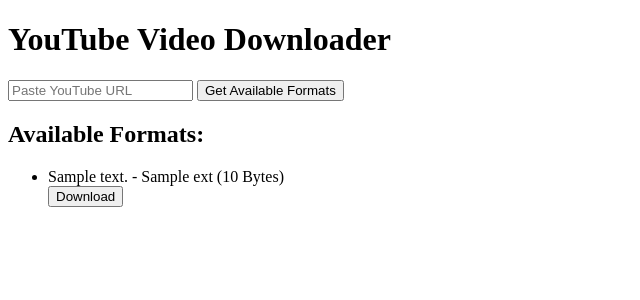
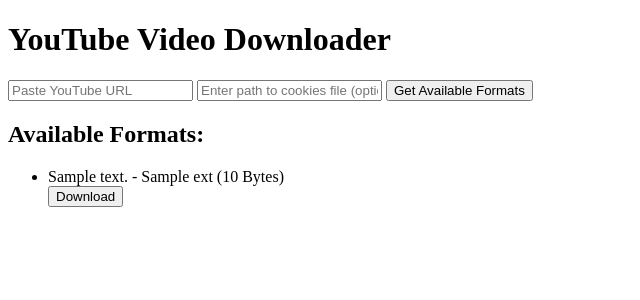
Before and after one commit to vaishalimishra543/youtube-uploader, a Flask app: template templates/index.html in a window 1280 px wide. Shown: the top 300 px of the page, without its empty margins (0-640 px from the left). Run offline with Flask 3, Linux system fonts and the light colour scheme; the template is opened without the code that fills it: most values are stand-ins (such as "Sample title", 1, 10 or a date in 2020).

Commit message:
Update index.html
sd

```diff
--- a/templates/index.html
+++ b/templates/index.html
@@ -7,10 +7,14 @@
 </head>
 <body>
     <h1>YouTube Video Downloader</h1>
+
+    <!-- Form to input YouTube URL -->
     <form action="/fetch_formats" method="POST">
         <input type="text" name="youtube_url" placeholder="Paste YouTube URL" required>
+        <input type="text" name="cookies_file" placeholder="Enter path to cookies file (optional)" required>
         <button type="submit">Get Available Formats</button>
     </form>
+
     {% if formats %}
         <h2>Available Formats:</h2>
         <ul>
@@ -23,6 +27,7 @@
                 <form action="/download_selected" method="POST">
                     <input type="hidden" name="youtube_url" value="{{ youtube_url }}">
                     <input type="hidden" name="format_id" value="{{ format.format_id }}">
+                    <input type="hidden" name="cookies_file" value="{{ cookies_file }}">
                     <button type="submit">Download</button>
                 </form>
             </li>
```
